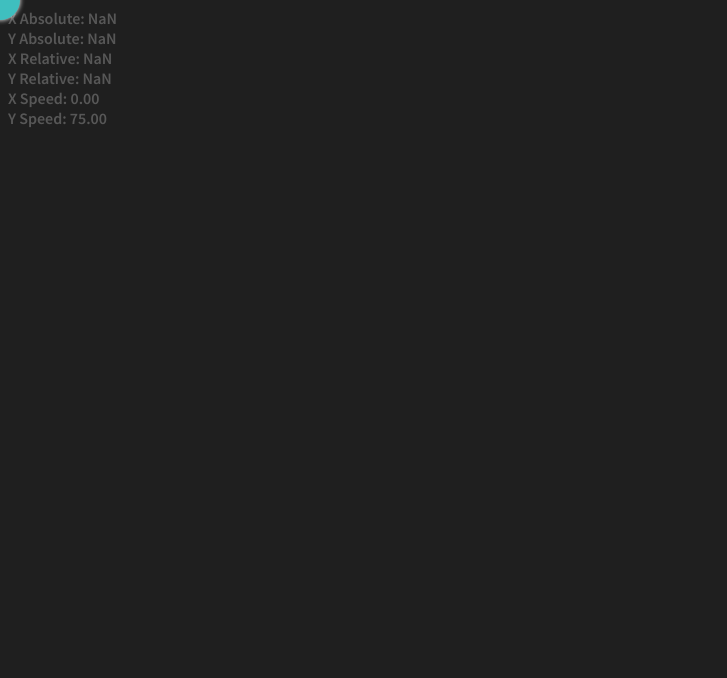
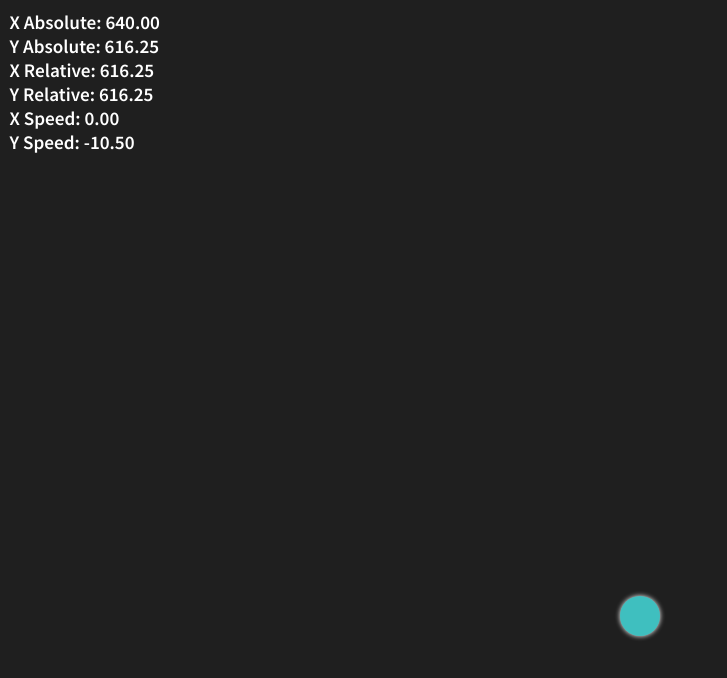
Before and after one commit to apathyhill/browser-ball, a plain HTML site: page index.html in a window 1280 px wide. Shown: the whole page, without its empty margins (0-727 px from the left). Drawn offline with Linux system fonts and the light colour scheme.

Commit message:
Add compatibity / Simplify

```diff
--- a/index.html
+++ b/index.html
@@ -9,8 +9,8 @@
                 constructor() {
                     this.x = 0;
                     this.y = 0;
-                    this.xScreen = (window.screenX - window.screen.left) + (window.innerWidth / 2);
-                    this.yScreen = (window.screenY - window.screen.top) + (window.innerHeight / 2);
+                    this.xScreen = window.screenX + (window.innerWidth / 2);
+                    this.yScreen = window.screenY + (window.innerHeight / 2);
                     this.xSpd = 0;
                     this.ySpd = 0;
                     this.div = document.createElement("div");
@@ -22,8 +22,8 @@
                 update() {
 
                     // Get screen coordinates
-                    var _x = window.screenX - window.screen.left;
-                    var _y = window.screenY - window.screen.top;
+                    var _x = window.screenX;
+                    var _y = window.screenY;
                     var _w = window.innerWidth;
                     var _h = window.innerHeight;
 
@@ -32,7 +32,6 @@
 
                     // Collision detection for Edge Pushing
                     if (this.xScreen < _x) {
-                        console.log(this.xSpd);
                         this.xSpd = (_x - this.xScreen) / 2 - this.xSpd;
                         this.xScreen = _x;
                     }
```
